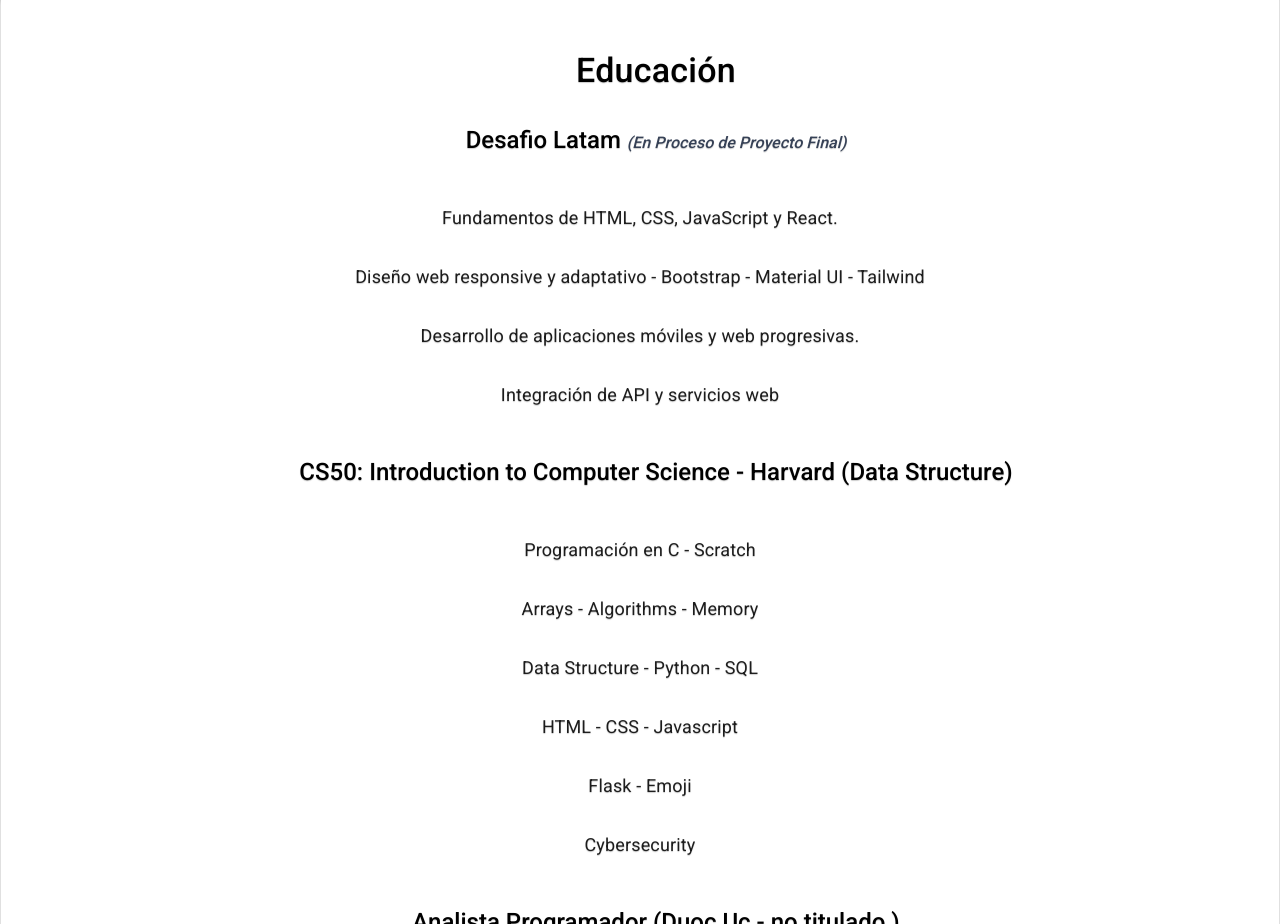
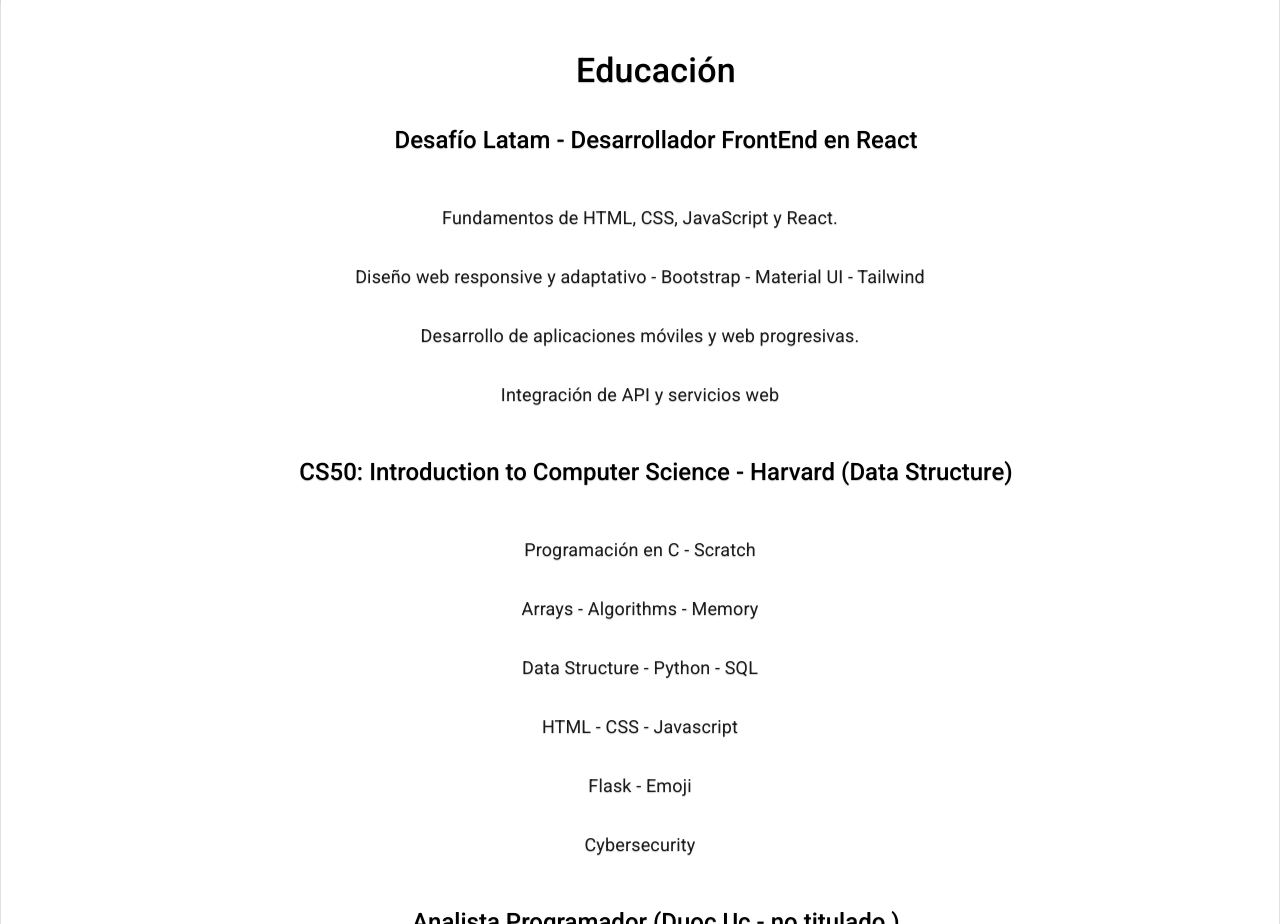
Before and after one commit to mstrangeletter/portfolio, a React (Vite) app: page / in a window 1280 px wide. Shown: the part 2180-3104 px from the top of the page. Built offline with nearby package versions, Linux system fonts and the light colour scheme.

Commit message:
modificacion de estado de curso

```diff
--- a/src/components/Main.jsx
+++ b/src/components/Main.jsx
@@ -2,7 +2,7 @@
 import { Link } from "react-router-dom";
 import Hero from "/img/hero.png";
 import "./main.css";
-import LKdin from "/img/linkedin.png"
+
 
 export default function Main() {
   const handleLinkedInClick = () => {
--- a/src/components/pages/Home.jsx
+++ b/src/components/pages/Home.jsx
@@ -198,7 +198,7 @@
                     </Typography>
                     <Box className="education">
                         <Typography id="edu-class1" variant="h5">
-                            Desafio Latam <span id="entreParentesis">(En Proceso de Proyecto Final)</span>
+                            Desafío Latam - Desarrollador FrontEnd en React
                         </Typography>
                         <div>
                             <ol>
```
